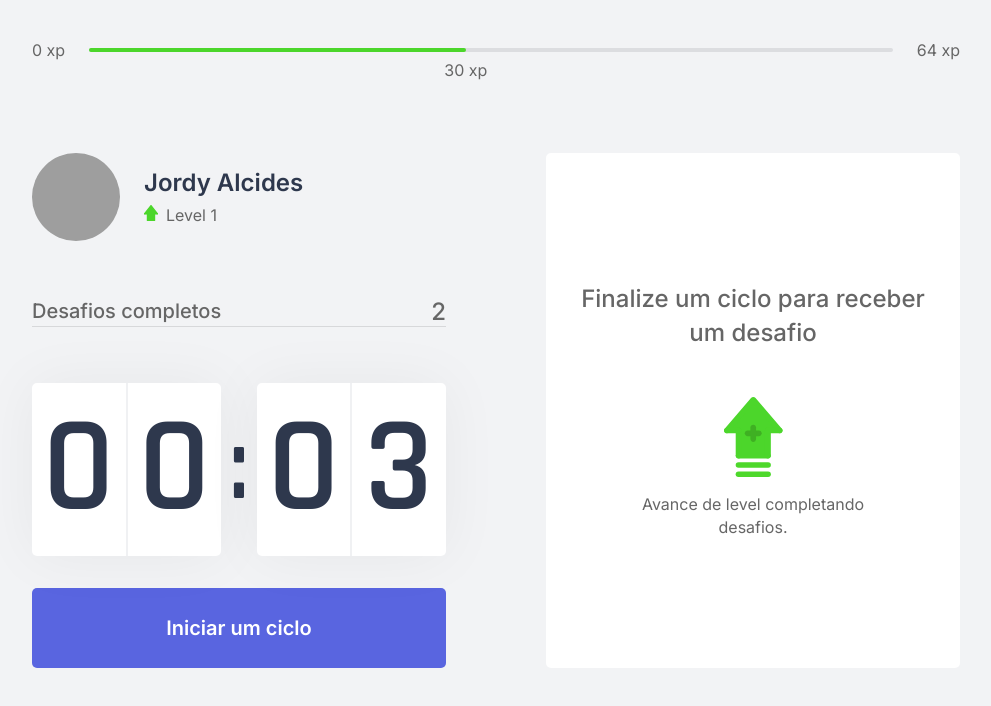
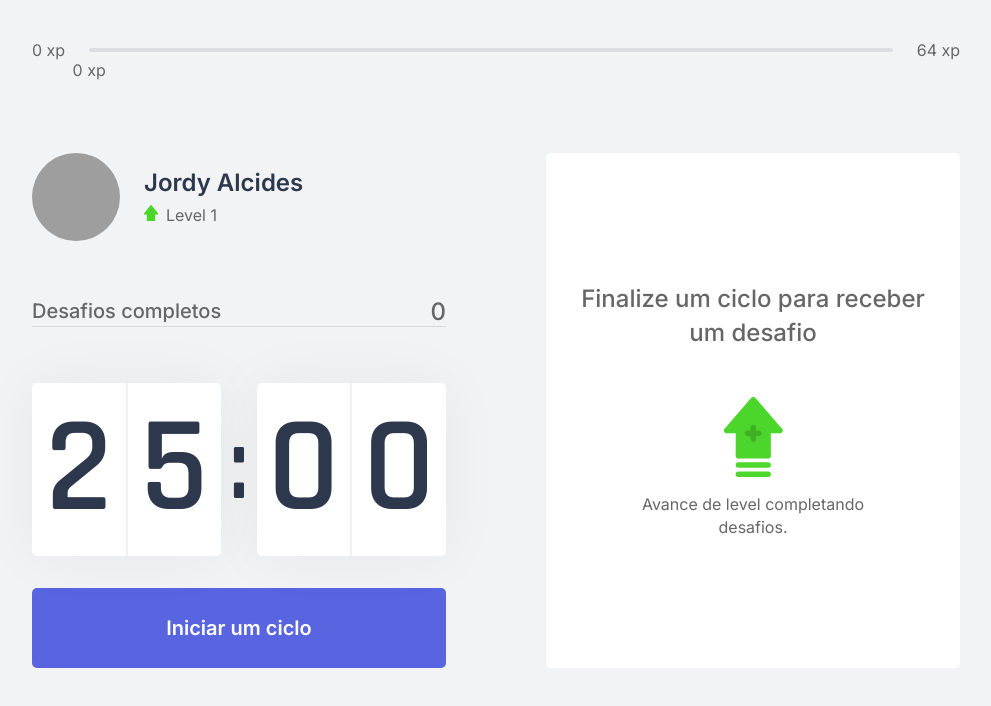
Before and after one commit to jordyalcides/nlw4, a Next.js app: page / in a window 1280 px wide. Shown: the top 706 px of the page, without its empty margins (144-1135 px from the left). Built offline with nearby package versions, Linux system fonts and the light colour scheme; grey boxes are pictures that could not be loaded.

Commit message:
Corrections on initial stats;

```diff
--- a/src/components/Countdown.tsx
+++ b/src/components/Countdown.tsx
@@ -8,7 +8,7 @@ export function Countdown() {
     const { startNewChallenge } = useContext(ChallengesContext);
 
 
-    const [time, setTime] = useState(0 * 60 + 3);
+    const [time, setTime] = useState(25 * 60 + 0);
     const [isActive, setIsActive] = useState(false);
     const [hasFinished, setHasFinished] = useState(false);
 
--- a/src/components/ExperienceBar.tsx
+++ b/src/components/ExperienceBar.tsx
@@ -4,7 +4,7 @@ import styles from '../styles/components/ExperienceBar.module.css'
 
 export function ExperienceBar() {
     const { currentExperience, experienceToNextLevel } = useContext(ChallengesContext);
-    const percentToNextLevel = (100 * currentExperience) / experienceToNextLevel;
+    const percentToNextLevel = Math.round(100 * currentExperience) / experienceToNextLevel;
 
     return (
         <header className={styles.experienceBar}>
--- a/src/contexts/ChallengeContext.tsx
+++ b/src/contexts/ChallengeContext.tsx
@@ -26,8 +26,8 @@ export const ChallengesContext = createContext({} as ChallengeContextData);
 
 export function ChallengesProvider({ children }: ChallengesProviderProps) {
 	const [level, setLevel] = useState(1);
-	const [currentExperience, setCurrentExperience] = useState(30);
-	const [challengesCompleted, setChallengesCompleted] = useState(2);
+	const [currentExperience, setCurrentExperience] = useState(0);
+	const [challengesCompleted, setChallengesCompleted] = useState(0);
 	const [activeChallenge, setActiveChallenge] = useState(null);
 	const experienceToNextLevel = Math.pow((level + 1) * 4, 2);
 
```
